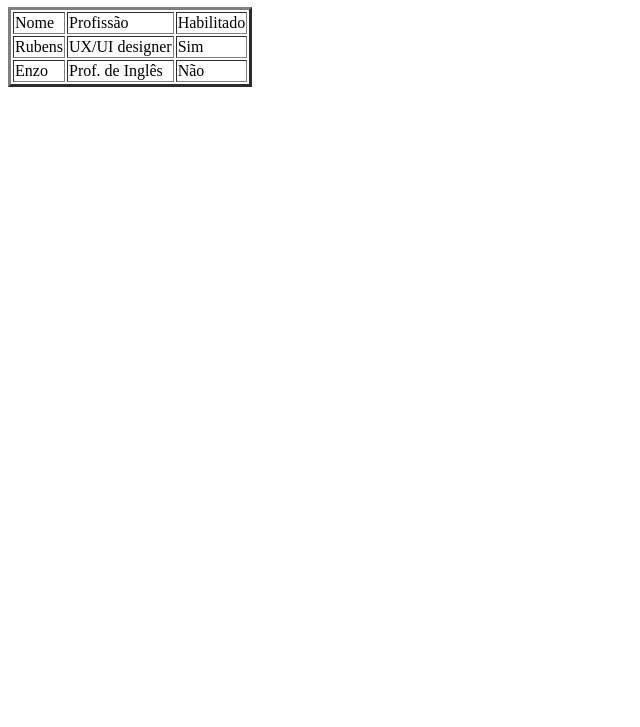
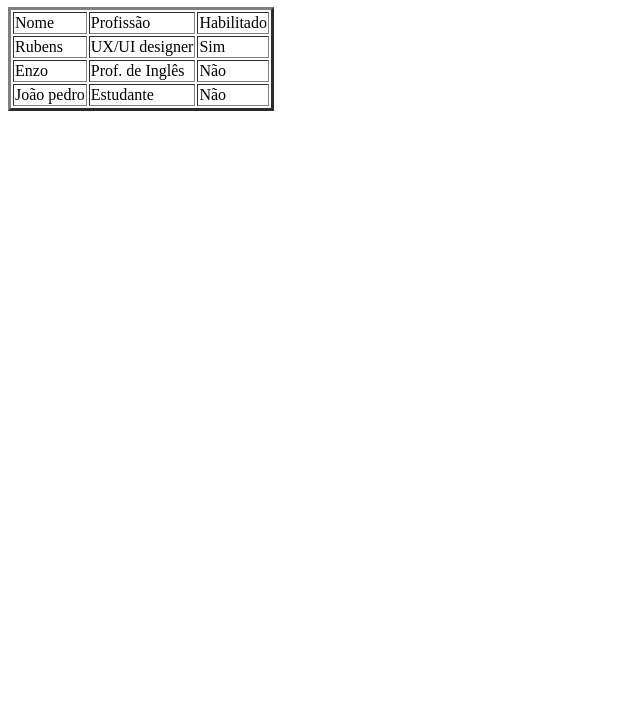
Before and after one commit to FS43-Aldeota/html-tags-de-tabela, a plain HTML site: page index.html in a window 1280 px wide. Shown: the part 73-800 px from the top of the page, without its empty margins (0-640 px from the left). Drawn offline with Linux system fonts and the light colour scheme.

Commit message:
fizemos uma tabela simples

```diff
--- a/index.html
+++ b/index.html
@@ -23,6 +23,11 @@
             <td>Prof. de Inglês</td>
             <td>Não</td>
         </tr>
+        <tr>
+            <td>João pedro</td>
+            <td>Estudante</td>
+            <td>Não</td>
+        </tr>
     </table>
 </body>
 </html>
```
